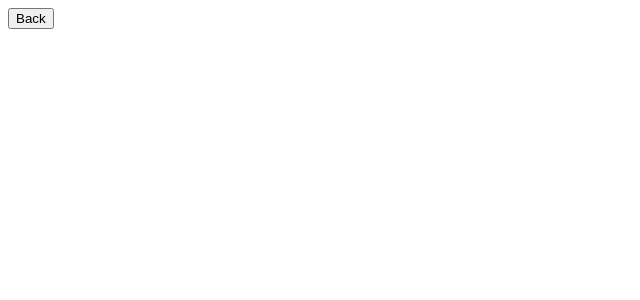
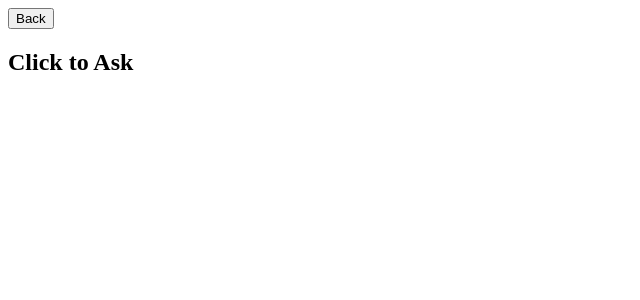
Before and after one commit to goglq/react-angular-homeworks, a React app: page /homeworks/magical-sphere in a window 1280 px wide. Shown: the top 300 px of the page, without its empty margins (0-640 px from the left). Built offline with nearby package versions, Linux system fonts and the light colour scheme.

Commit message:
Added hint

```diff
--- a/src/pages/Homeworks/MagicalSphere/components/Sphere.style.scss
+++ b/src/pages/Homeworks/MagicalSphere/components/Sphere.style.scss
@@ -108,6 +108,32 @@ $magical-sphere-radius: 40rem;
 			text-align: center;
 			font-size: 1.5rem;
 			color: rgba(255, 255, 255, 0.644);
+			opacity: 0;
+		}
+	}
+
+	.hint {
+		position: absolute;
+		bottom: 4rem;
+
+		font-size: 3rem;
+		font-weight: 400;
+		text-transform: uppercase;
+		letter-spacing: 1rem;
+
+		color: white;
+
+		transition: 500ms ease-in-out;
+
+		opacity: 1;
+
+		text-shadow: 0 0 5px white;
+
+		&.asking {
+			transform: scale(0.5);
+			opacity: 0;
+			bottom: 0;
+			filter: blur(20px);
 		}
 	}
 }
@@ -118,6 +144,7 @@ $magical-sphere-radius: 40rem;
 		opacity: 0;
 		filter: blur(100px);
 		transform: scale(3);
+		bottom: 10;
 	}
 
 	20%,
--- a/src/pages/Homeworks/MagicalSphere/components/Sphere.tsx
+++ b/src/pages/Homeworks/MagicalSphere/components/Sphere.tsx
@@ -8,7 +8,7 @@ import Answers from '../data/answers.json';
 const randomAnswerIndex = () => randomIntFromInterval(0, Answers.length - 1);
 
 const MagicalSphere: React.FC = () => {
-	const [answer, setAnswer] = React.useState<string>('');
+	const [answer, setAnswer] = React.useState<string>();
 	const [isAnswering, setIsAnswering] = React.useState<boolean>(false);
 
 	const handleClick = () => {
@@ -18,6 +18,7 @@ const MagicalSphere: React.FC = () => {
 	};
 
 	return (
+		<>
 			<div
 				onClick={handleClick}
 				className={`magical-sphere ${isAnswering ? 'disabled' : ''}`}
@@ -25,15 +26,19 @@ const MagicalSphere: React.FC = () => {
 				<div className="display">
 					<span
 						className={isAnswering ? 'answering-anim' : ''}
-					onAnimationEnd={() => {
+						onAnimationEnd={(e) => {
 							setIsAnswering(false);
-						setAnswer('');
+							setAnswer(undefined);
 						}}
 					>
-					{answer || answer}
+						{answer && isAnswering && answer}
 					</span>
 				</div>
+				<h2 className={`hint ${isAnswering ? 'asking' : ''}`}>
+					Click to Ask
+				</h2>
 			</div>
+		</>
 	);
 };
 
```
Lines whose indentation alone changed are shown as unchanged.
